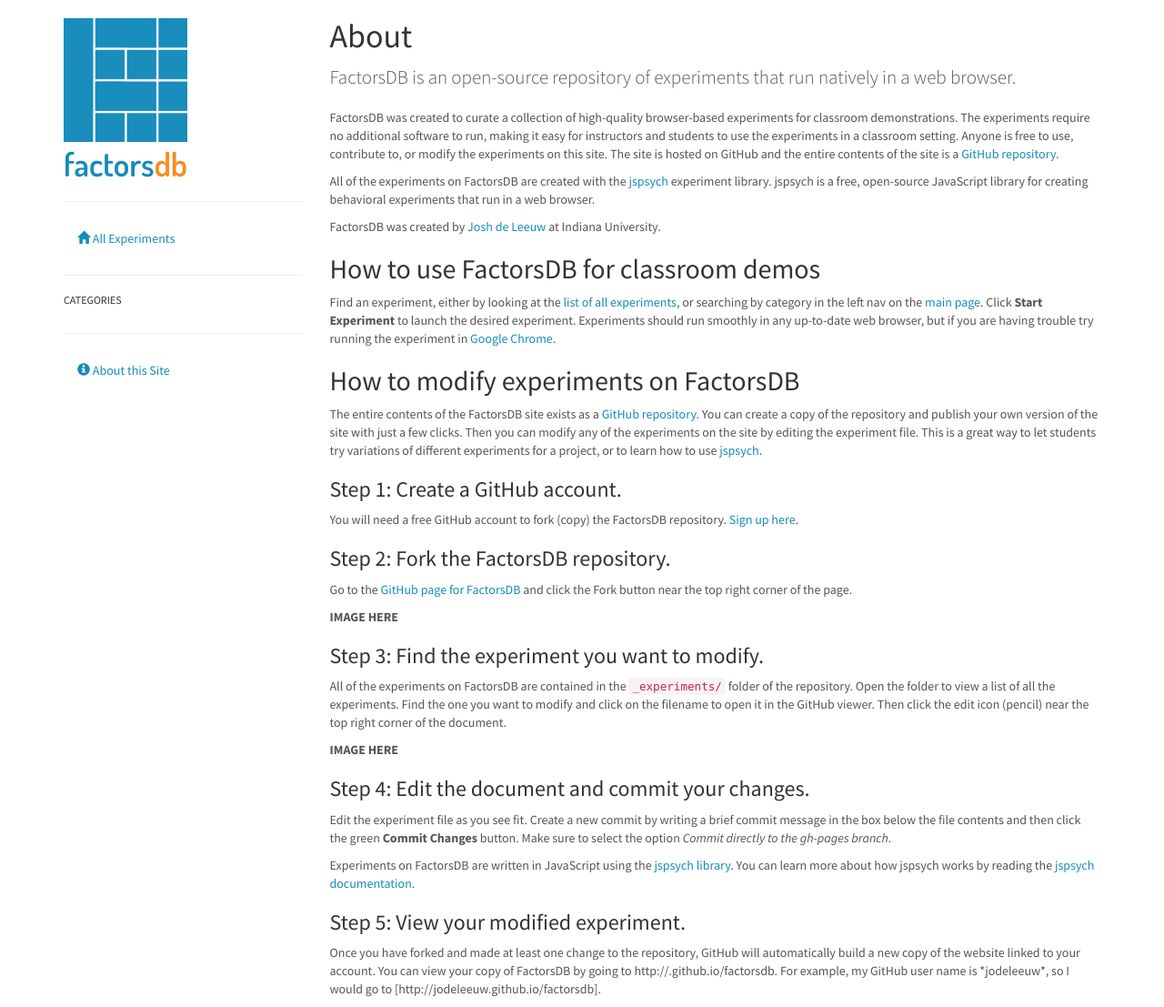
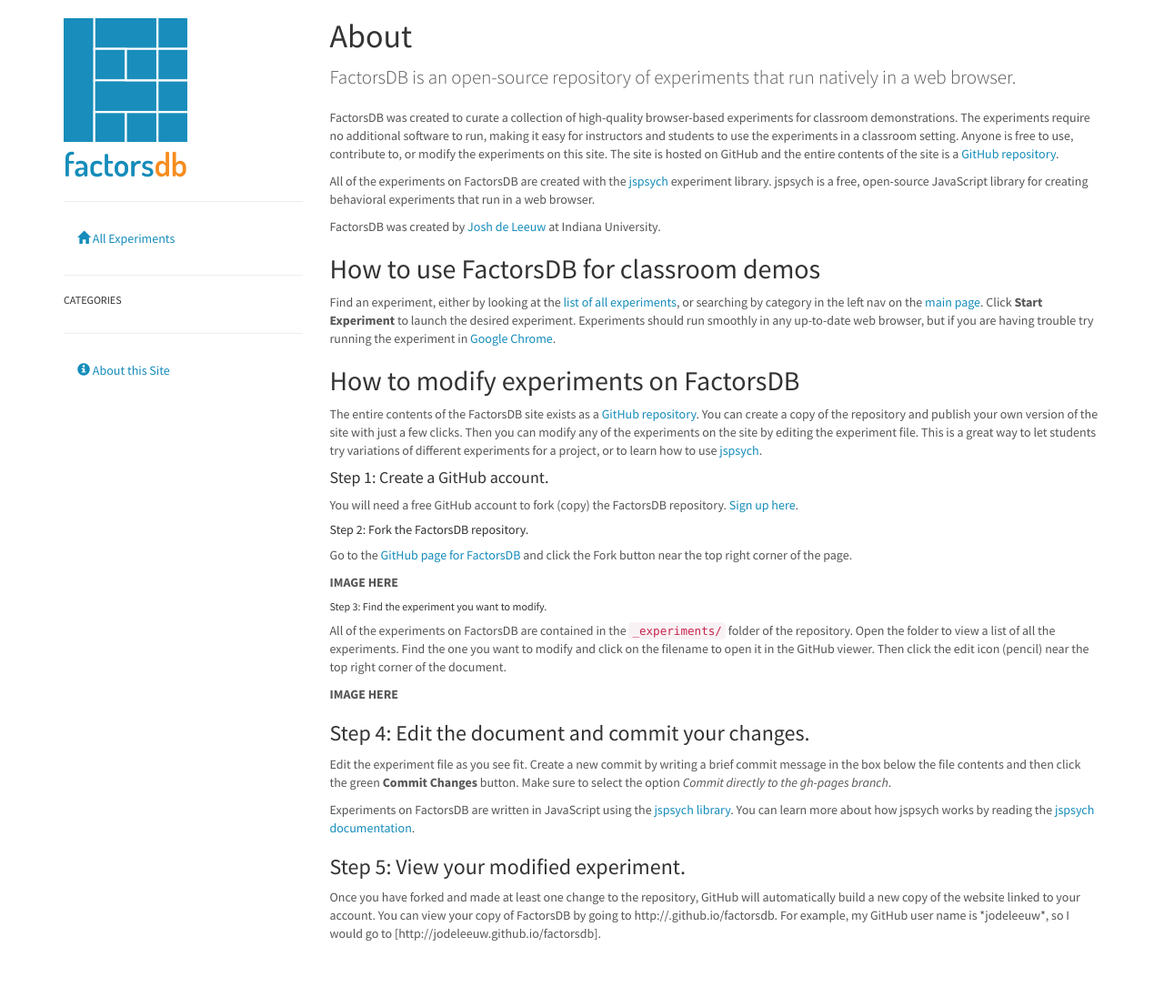
Before and after one commit to jodeleeuw/factorsdb, a Jekyll site: the page built from about/index.md, in a window 1280 px wide. Shown: the whole page at 91% size. Built offline with Jekyll 4.4.1, drawn with Linux system fonts in a browser that asks for light colours; Markdown is read by kramdown in place of the engine named in the settings; after the commit the page ends 1046 px from its top, so only the background shows below that.

Commit message:
try different header tags

```diff
--- a/about/index.md
+++ b/about/index.md
@@ -43,19 +43,19 @@
 experiments for a project, or to learn how to use
 [jspsych](http://www.jspsych.org).
 
-### Step 1: Create a GitHub account.
+#### Step 1: Create a GitHub account.
 
 You will need a free GitHub account to fork (copy) the FactorsDB repository.
 [Sign up here](http://www.github.com/join).
 
-### Step 2: Fork the FactorsDB repository.
+##### Step 2: Fork the FactorsDB repository.
 
 Go to the [GitHub page for FactorsDB](http://github.com/jodeleeuw/factorsdb) and
 click the Fork button near the top right corner of the page.
 
 **IMAGE HERE**
 
-### Step 3: Find the experiment you want to modify.
+###### Step 3: Find the experiment you want to modify.
 
 All of the experiments on FactorsDB are contained in the `_experiments/` folder
 of the repository. Open the folder to view a list of all the experiments. Find
```
